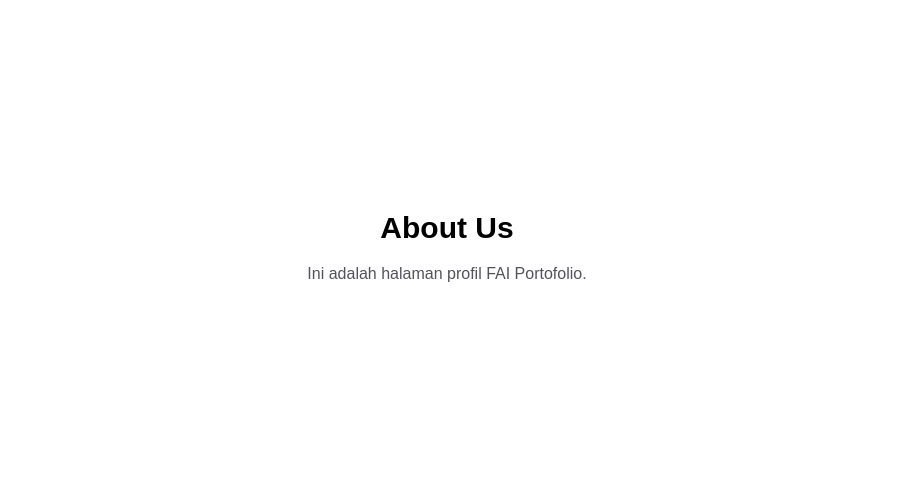
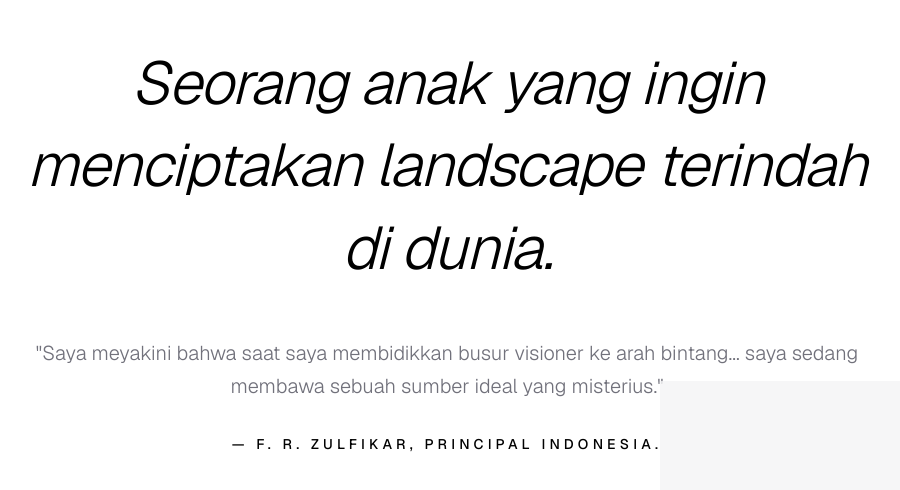
Before and after one commit to karnaufal/fai-portofolio, a Next.js app: page /about in a window 1280 px wide. Shown: the part 152-642 px from the top of the page, without its empty margins (193-1093 px from the left). Built offline with nearby package versions, Linux system fonts and the light colour scheme.

Commit message:
feat: implement about page with editorial layout and snap scroll

```diff
--- a/app/about/page.tsx
+++ b/app/about/page.tsx
@@ -1,8 +1,86 @@
+import Image from "next/image";
+
 export default function AboutPage() {
     return (
-        <main className="flex min-h-screen flex-col items-center justify-center p-24 bg-white dark:bg-black">
-            <h1 className="text-3xl font-bold text-black dark:text-white">About Us</h1>
-            <p className="mt-4 text-zinc-600 dark:text-zinc-400">Ini adalah halaman profil FAI Portofolio.</p>
+        <main className="h-screen overflow-y-scroll snap-y snap-mandatory bg-white font-sans text-black antialiased">
+
+            {/* SECTION 1: Intro Quote (image_426a3b.png) */}
+            <section className="relative flex h-screen w-full snap-start items-center justify-center p-10 md:p-24">
+                <div className="max-w-4xl text-center">
+                    <h2 className="text-4xl md:text-6xl font-light italic tracking-tight leading-snug">
+                        Seorang anak yang ingin menciptakan landscape terindah di dunia.
+                    </h2>
+                    <p className="mt-12 text-zinc-500 text-lg md:text-xl leading-relaxed font-light">
+                        &quot;Saya meyakini bahwa saat saya membidikkan busur visioner ke arah bintang...
+                        saya sedang membawa sebuah sumber ideal yang misterius.&quot;
+                    </p>
+                    <p className="mt-8 text-sm tracking-[0.3em] uppercase font-medium">
+                        — F. R. Zulfikar, Principal Indonesia.
+                    </p>
+                </div>
+                {/* Dekorasi gambar di pojok kanan bawah seperti di SS */}
+                <div className="absolute bottom-0 right-0 w-1/3 h-1/3 opacity-80 hidden md:block">
+                    <div className="relative w-full h-full bg-zinc-100">
+                        {/* <Image src="/about-corner.jpg" fill className="object-cover" alt="Detail" /> */}
+                    </div>
+                </div>
+            </section>
+
+            {/* SECTION 2: Portrait Gallery (image_426ce5.jpg / image_426d02.jpg) */}
+            <section className="relative h-screen w-full snap-start overflow-hidden bg-white px-6 py-12 md:px-24">
+                <div className="grid h-full grid-cols-12 gap-4">
+                    {/* Foto Utama (Kiri Besar) */}
+                    <div className="relative col-span-12 md:col-span-7 h-[60vh] md:h-full">
+                        <div className="relative h-full w-full bg-zinc-200">
+                            {/* <Image src="/portrait-1.jpg" fill className="object-cover grayscale" alt="F.R. Zulfikar Portrait" /> */}
+                        </div>
+                    </div>
+
+                    {/* Foto Samping (Kanan Atas & Bawah) */}
+                    <div className="col-span-12 md:col-span-5 flex flex-col gap-4">
+                        <div className="relative h-1/2 w-full bg-zinc-200">
+                            {/* <Image src="/bentley-detail.jpg" fill className="object-cover" alt="Detail" /> */}
+                        </div>
+                        <div className="relative h-1/2 w-full bg-zinc-200">
+                            {/* <Image src="/portrait-2.jpg" fill className="object-cover grayscale" alt="Action" /> */}
+                        </div>
+                    </div>
+                </div>
+            </section>
+
+            {/* SECTION 3: Bio & Philosophy (image_426d41.jpg / image_426d80.jpg) */}
+            <section className="relative h-screen w-full snap-start bg-white p-10 md:p-24 overflow-hidden">
+                {/* Background Year (Teks Gede 1998) */}
+                <div className="absolute -left-10 top-1/2 -translate-y-1/2 text-[20rem] font-bold text-zinc-100 select-none">
+                    1998
+                </div>
+
+                <div className="relative z-10 grid grid-cols-1 md:grid-cols-2 gap-16 h-full items-center">
+                    {/* Teks Bio */}
+                    <div className="space-y-8">
+                        <p className="text-xl md:text-2xl font-light leading-relaxed text-zinc-800">
+                            Banyak orang beranggapan mimpinya untuk membangun kota ikonik dengan landscape terindah di dunia adalah omong kosong...
+                            ia bertekad untuk membuktikan jika mimpi besar bisa lahir dari tempat yang paling bersahaja.
+                        </p>
+                        <p className="text-zinc-500 tracking-widest uppercase">
+                            Lahir di Bandung pada 8 April 1998
+                        </p>
+                    </div>
+
+                    {/* Filosofi Section (Kura-kura) */}
+                    <div className="flex flex-col items-end text-right space-y-6">
+                        <span className="text-sm tracking-widest uppercase text-zinc-400">Filosofi</span>
+                        <div className="relative w-full h-64 md:w-80 md:h-80 bg-zinc-100 overflow-hidden">
+                            {/* <Image src="/philosophy.jpg" fill className="object-cover" alt="Philosophy" /> */}
+                        </div>
+                        <p className="text-lg italic text-zinc-400 max-w-xs">
+                            &quot;walaupun dia jalannya lambat, Tapi kura-kura pasti akan sampai tujuan.&quot;
+                        </p>
+                        <span className="text-xs text-zinc-400">— F. R. Zulfikar, 2024</span>
+                    </div>
+                </div>
+            </section>
+
         </main>
     );
 }
```
